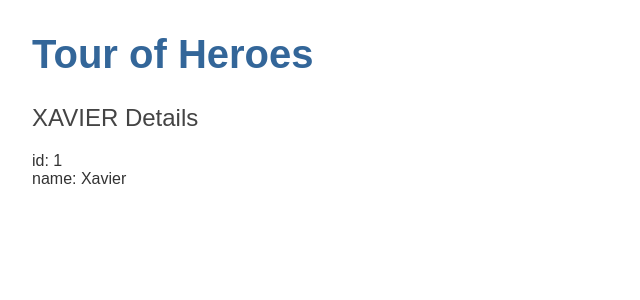
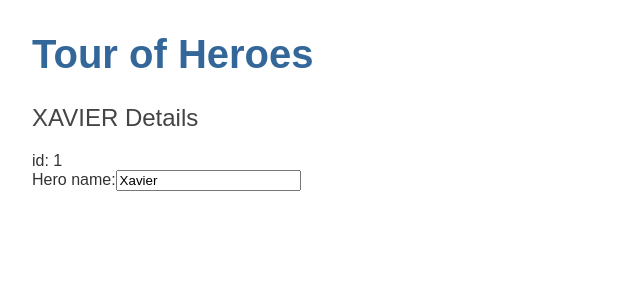
Before and after one commit to jawadzd/A-Tour-of-Heroes, an Angular app in the folder angular-tour-of-heroes/: page / in a window 1280 px wide. Shown: the top 300 px of the page, without its empty margins (0-640 px from the left). Built offline with nearby package versions, Linux system fonts and the light colour scheme.

Commit message:
create the ng two way binding through input and add the needed inports

```diff
--- a/angular-tour-of-heroes/src/app/app.component.ts
+++ b/angular-tour-of-heroes/src/app/app.component.ts
@@ -1,6 +1,7 @@
 import { Component } from '@angular/core';
 import { RouterOutlet } from '@angular/router';
 import { HeroesComponent } from "./heroes/heroes.component";
+
 
 @Component({
     selector: 'app-root',
--- a/angular-tour-of-heroes/src/app/heroes/heroes.component.html
+++ b/angular-tour-of-heroes/src/app/heroes/heroes.component.html
@@ -1,3 +1,7 @@
 <h2>{{hero.name | uppercase}} Details</h2>
 <div><span>id: </span>{{hero.id}}</div>
-<div><span>name: </span>{{hero.name}}</div>
+<div>
+<label for="name">Hero name:</label>
+<input type="name" [(ngModel)]="hero.name" placeholder="name">
+
+</div>
--- a/angular-tour-of-heroes/src/app/heroes/heroes.component.ts
+++ b/angular-tour-of-heroes/src/app/heroes/heroes.component.ts
@@ -1,13 +1,13 @@
 import { Component, OnInit } from '@angular/core';
 import { Hero } from './hero';
 import { CommonModule } from '@angular/common';
-
+import { FormsModule } from '@angular/forms';
 
 
 @Component({
   selector: 'app-heroes',
   standalone: true,
-  imports: [CommonModule],
+  imports: [CommonModule,FormsModule],
   templateUrl: './heroes.component.html',
   styleUrl: './heroes.component.css'
 })
```
